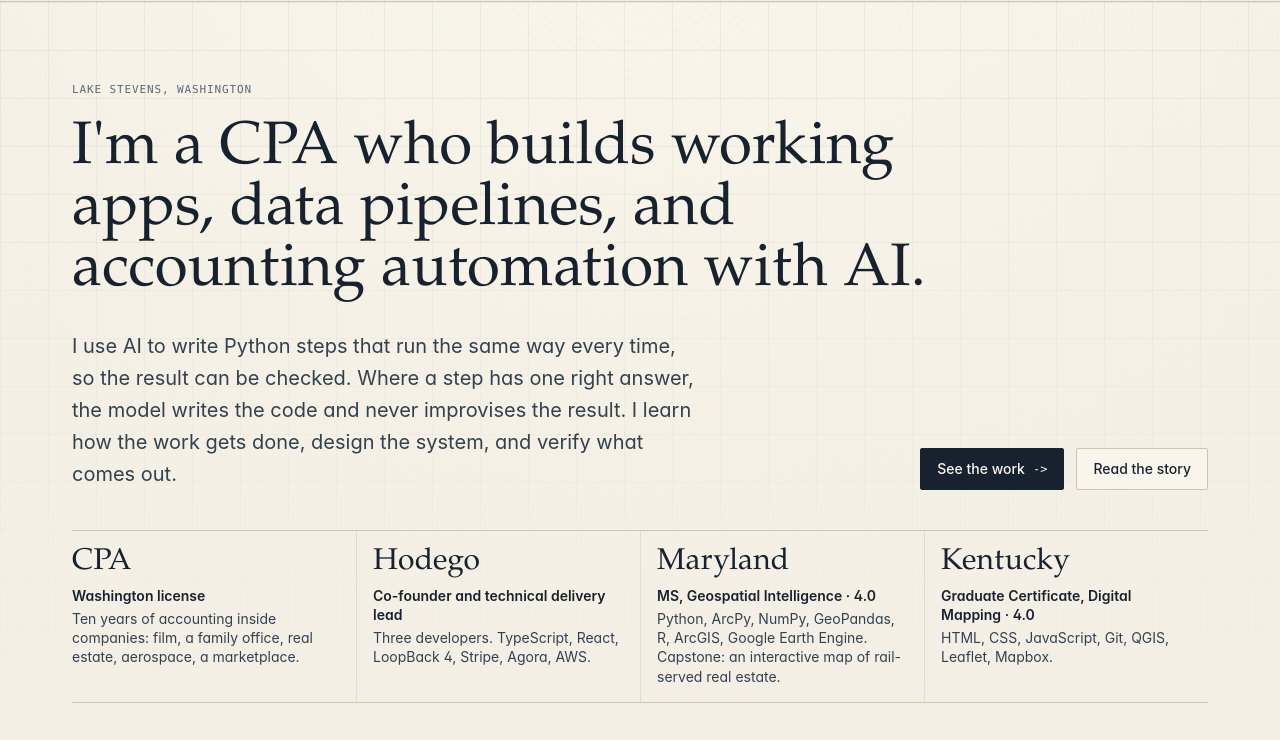
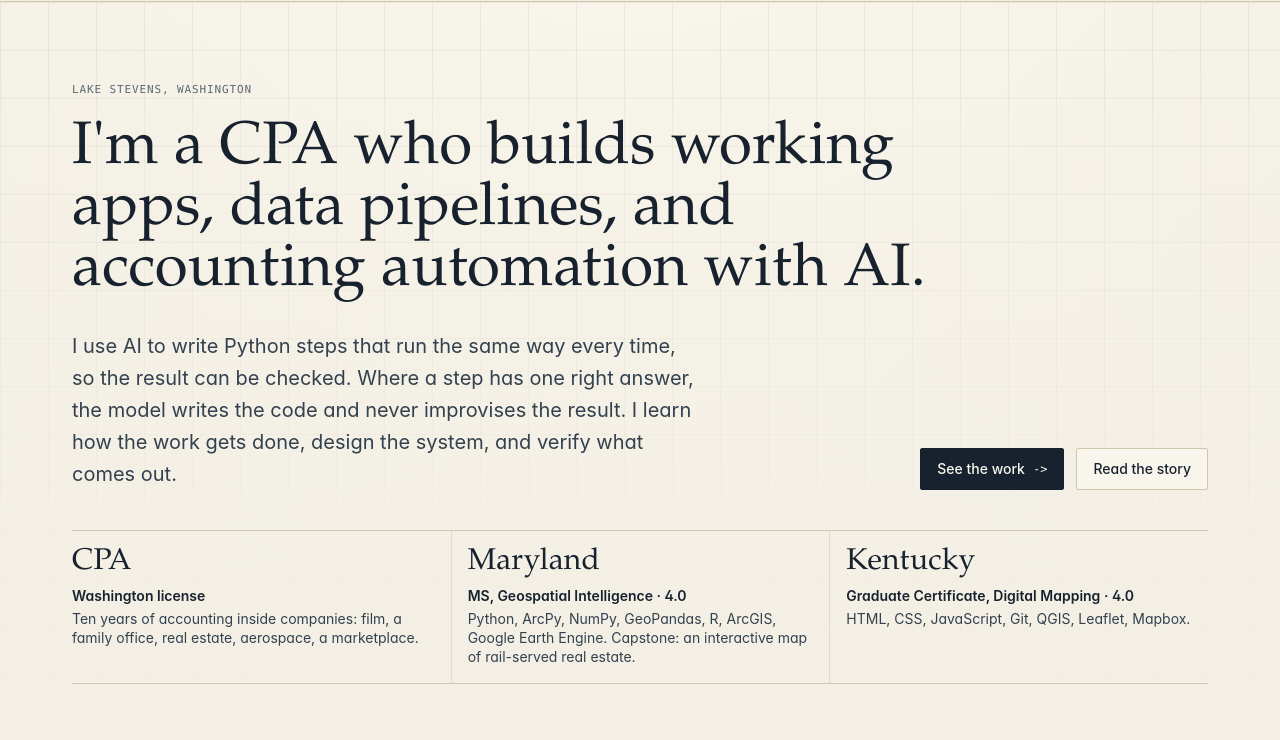
Before and after one commit to aschulz714/alex-schulz, an Astro site: page / in a window 1280 px wide. Shown: the part 60-800 px from the top of the page. Built offline with nearby package versions, Linux system fonts and the light colour scheme; Astro itself is replaced by a stand-in of ours.

Commit message:
Home background strip: three items
Co-Authored-By: Claude Fable 5.2 <noreply@anthropic.com>

```diff
--- a/src/pages/index.astro
+++ b/src/pages/index.astro
@@ -18,12 +18,10 @@ const rest = projects.slice(1, 5);
 const more = projects.length - 5;
 
 // Where the skills come from. Every item is stated elsewhere on the site
-// (Story page, life timeline), except two: the Maryland tools, which are the
-// ones used in my own coursework files, and the Hodego stack, which was on a
-// project page that is no longer published.
+// (Story page, life timeline), except the Maryland tools, which are the ones
+// used in my own coursework files.
 const background: [string, string, string][] = [
   ['CPA', 'Washington license', 'Ten years of accounting inside companies: film, a family office, real estate, aerospace, a marketplace.'],
-  ['Hodego', 'Co-founder and technical delivery lead', 'Three developers. TypeScript, React, LoopBack 4, Stripe, Agora, AWS.'],
   ['Maryland', 'MS, Geospatial Intelligence · 4.0', 'Python, ArcPy, NumPy, GeoPandas, R, ArcGIS, Google Earth Engine. Capstone: an interactive map of rail-served real estate.'],
   ['Kentucky', 'Graduate Certificate, Digital Mapping · 4.0', 'HTML, CSS, JavaScript, Git, QGIS, Leaflet, Mapbox.'],
 ];
@@ -51,7 +49,7 @@ const background: [string, string, string][] = [
         </div>
       </div>
 
-      <dl class="ledger ledger-cols mt-10 grid grid-cols-1 sm:grid-cols-4">
+      <dl class="ledger ledger-cols mt-10 grid grid-cols-1 sm:grid-cols-3">
         {background.map(([name, what, detail]) => (
           <div class="px-0 py-4 sm:px-4 sm:first:pl-0">
             <dt class="display text-2xl md:text-3xl">{name}</dt>
```
